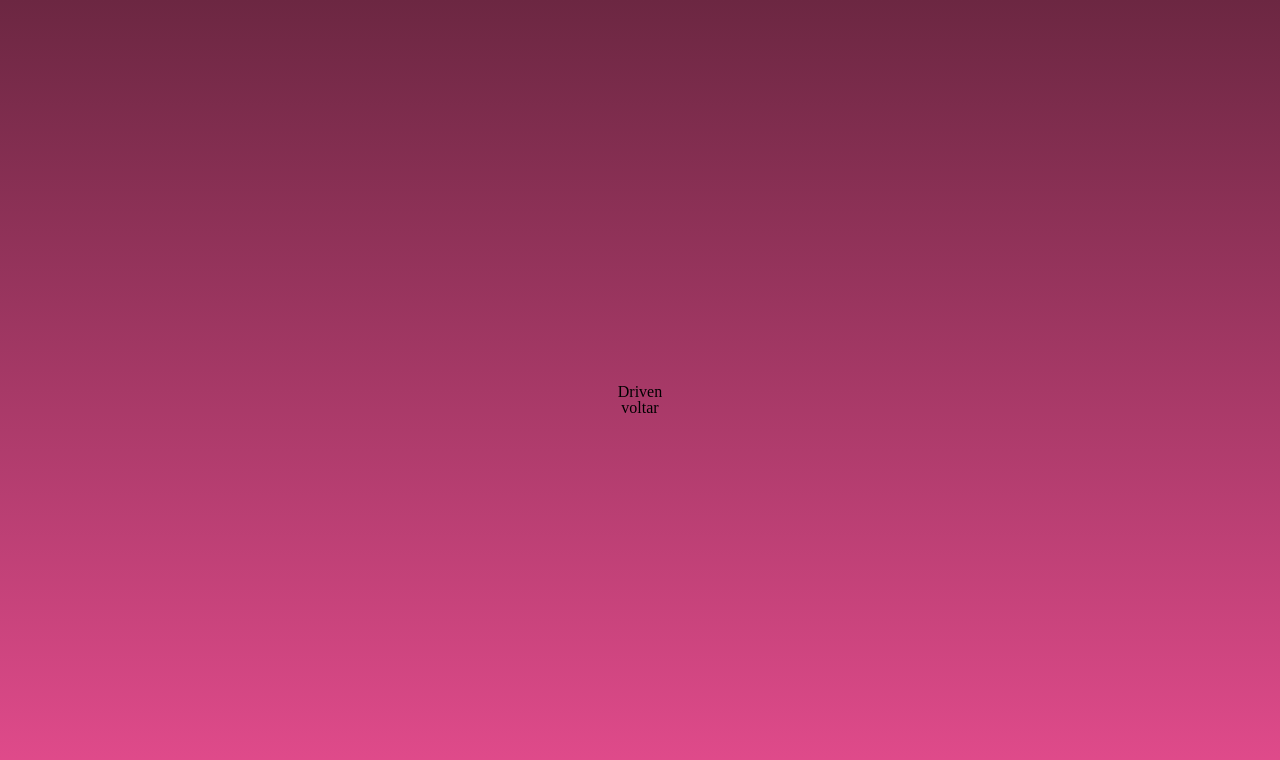
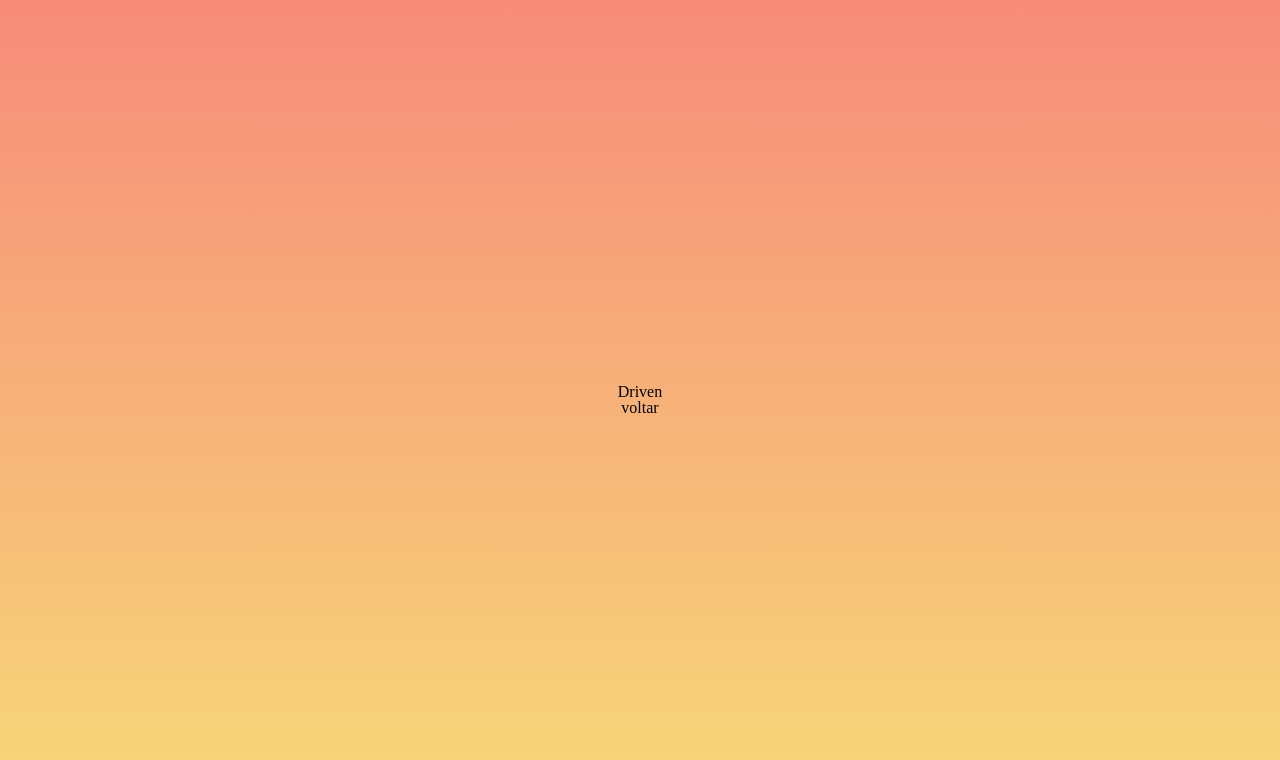
Before and after one commit to DanielMoura1/curriculo, a React (Create React App) app: page /Driven in a window 1280 px wide. Shown: the top 760 px of the page. Built offline with nearby package versions, Linux system fonts and the light colour scheme.

Commit message:
mudando as cores

```diff
--- a/src/App.css
+++ b/src/App.css
@@ -16,7 +16,7 @@
   position: relative;
   width: 100vw;
   height: 100vh;
-  background-image: linear-gradient(to top,#870305,#f70015bd);
+  background-image: radial-gradient(circle,#f70015ad,#870305);
 }
 .bodyverde{
   display: flex;
@@ -46,7 +46,7 @@
   position: relative;
   width: 100vw;
   height: 100vh;
-  background-image: linear-gradient(to top,#e54c8e,#6c2742);
+  background-image: linear-gradient(to top,#f7d878ff,#f78b7aff);
 }
 .body{
   display: flex;
@@ -56,7 +56,7 @@
   position: relative;
   width: 100vw;
   height: 100vh;
-  background-image: linear-gradient(to top,#52777c,#ddd1ab);
+  background-image: linear-gradient(-45deg,#52777c,#ddd1ab);
 }
 .contato{
   height: 30vh;
```
